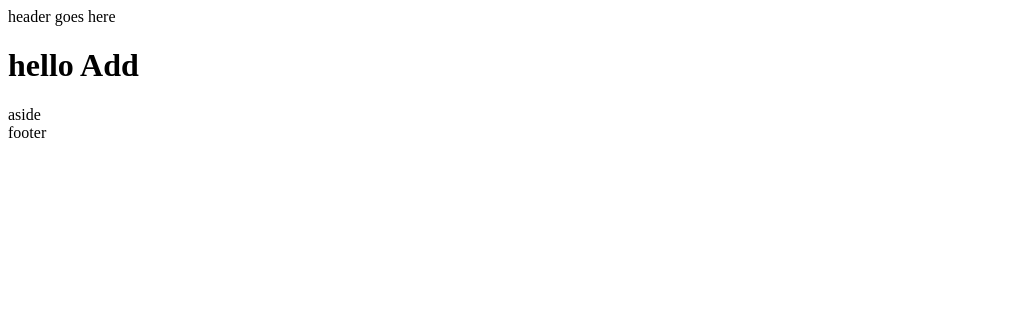
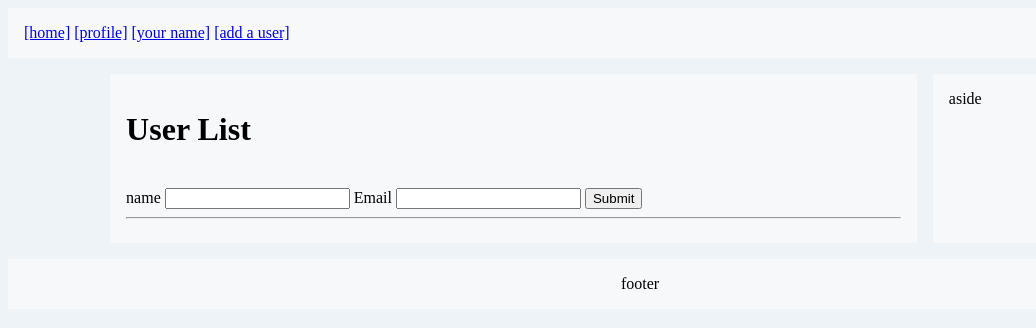
Before and after one commit to ahmdsabbir/flaskblog, a Flask app: page /user/add in a window 1280 px wide. Shown: the top 328 px of the page, without its empty margins (0-1036 px from the left). Run offline with Flask 2, Linux system fonts and the light colour scheme.

Commit message:
db integration

```diff
--- a/app.py
+++ b/app.py
@@ -1,9 +1,61 @@
-from flask import Flask, render_template
+from flask import Flask, render_template, flash
+from flask_wtf import FlaskForm
+from wtforms import StringField, SubmitField
+from wtforms.validators import DataRequired
+from flask_sqlalchemy import SQLAlchemy
+from datetime import datetime
+
 
 # Flask instance
 app = Flask(__name__)
 
-# a route decorator
+app.config['SECRET_KEY'] = "my super secret key that no one else knows"
+# # old sqllite db
+# app.config['SQLALCHEMY_DATABASE_URI'] = 'sqlite:///users.db'
+# new mysql db
+# app.config['SQLALCHEMY_DATABASE_URI'] = 'mysql:///usersname:password@localhost/db_name'
+app.config['SQLALCHEMY_DATABASE_URI'] = 'mysql+pymysql://root:root@localhost/our_users'
+
+
+db = SQLAlchemy(app)
+
+class Users(db.Model):
+    id = db.Column(db.Integer, primary_key=True)
+    name = db.Column(db.String(200), nullable=False)
+    email = db.Column(db.String(200), nullable=False, unique=True)
+    date_added = db.Column(db.DateTime, default=datetime.utcnow)
+
+    def __repr__(self):
+        return f'<Name {self.name}>'
+
+class UserForm(FlaskForm):
+    name = StringField('name', validators=[DataRequired()])
+    email = StringField('Email', validators=[DataRequired()])
+    submit = SubmitField('Submit')
+
+# form class
+class NamerForm(FlaskForm):
+    name = StringField('name?', validators=[DataRequired()])
+    submit = SubmitField('Submit')
+
+@app.route('/user/add', methods=['GET', 'POST'])
+def add_user():
+    name = None
+    form = UserForm()
+    if form.validate_on_submit():
+        user = Users.query.filter_by(email=form.email.data).first()
+        if user is None:
+            user = Users(name=form.name.data, email=form.email.data)
+            db.session.add(user)
+            db.session.commit()
+        name = form.name.data
+        form.name.data = ''
+        form.email.data = ''
+        flash('User added successfully')
+    our_users = Users.query.order_by(Users.date_added)
+    return render_template('add_user.html', form=form, our_users=our_users, name=name)
+
+# route decorator
 @app.route('/')
 def index():
     return render_template('index.html')
@@ -24,5 +76,17 @@ def page_not_found(e):
 def page_not_found(e):
     return render_template('500.html'), 500
 
+# Name page
+@app.route('/name', methods=['GET', 'POST'])
+def name():
+    name = None
+    form = NamerForm()
+    #validate
+    if form.validate_on_submit():
+        name = form.name.data
+        form.name.data=''
+        flash('Form submitted successfully')
+    return render_template('name.html', name=name, form=form)
+
 if __name__ == "__main__":
     app.run(debug=True, port=8000)
--- /dev/null
+++ b/static/css/base.css
@@ -0,0 +1,27 @@
+body > header {
+    grid-area: h;
+}
+body > main {
+    grid-area: m;
+}
+
+body > aside {
+    grid-area: a;
+}
+body > footer {
+    grid-area: f;
+}
+body {
+    display: grid;
+    grid-template-areas:
+    "h h h h h h h"
+    ". m m m a a ."
+    "f f f f f f f"
+    ;
+    grid-gap: 1rem;
+    background-color: rgb(238, 243, 248);
+}
+body > * {
+    padding: 1rem;
+    background-color: rgb(246, 248, 250);
+}
--- /dev/null
+++ b/templates/add_user.html
@@ -0,0 +1,35 @@
+{% extends 'base.html' %}
+
+{% block title %}Add User{% endblock %}
+
+{% block content %}
+
+    {% for message in get_flashed_messages() %}
+    {{ message }}
+    {% endfor %}
+
+    {% if name %}
+        <h1>User List</h1>
+        {% for user in our_users %}
+            {{ user.id}}. {{ user.name}} - {{ user.email }}
+            <br />
+        {% endfor %}
+    {% else %}
+        <h1>User List</h1>
+        <br />
+        <form method="POST">
+            {{ form.hidden_tag() }}
+            {{ form.name.label}}
+            {{ form.name() }}
+            {{ form.email.label}}
+            {{ form.email() }}
+            {{ form.submit() }}
+        </form>
+        <hr />
+        {% for user in our_users %}
+            {{ user.id}}. {{ user.name}} - {{ user.email }}
+            <br />
+        {% endfor %}
+    {% endif %}
+
+{% endblock %}
--- a/templates/base.html
+++ b/templates/base.html
@@ -7,6 +7,7 @@
     <title>
         {% block title %}{% endblock %}
     </title>
+    <link rel="stylesheet" href="{{ url_for('static', filename='css/base.css') }}">
 </head>
 <body>
 
@@ -21,7 +22,7 @@
     </aside>
 
     <footer>
-        footer
+        <center>footer</center>
     </footer>
 
 </body>
--- a/templates/header.html
+++ b/templates/header.html
@@ -1,3 +1,6 @@
 <header>
-    header goes here
+    <a href="{{ url_for('index') }}">[home]</a>
+    <a href="{{ url_for('profile',name='emma') }}">[profile]</a>
+    <a href="{{ url_for('name') }}">[your name]</a>
+    <a href="{{ url_for('add_user') }}">[add a user]</a>
 </header>
```
Also changed, not shown: cd.py (added, +15 -0 lines), templates/404.html (+8 -2 lines), templates/500.html (+9 -3 lines), templates/name.html (added, +28 -0 lines), static/img/bike.jpeg (added), var/app-instance/users.db (added), 1 other file.
